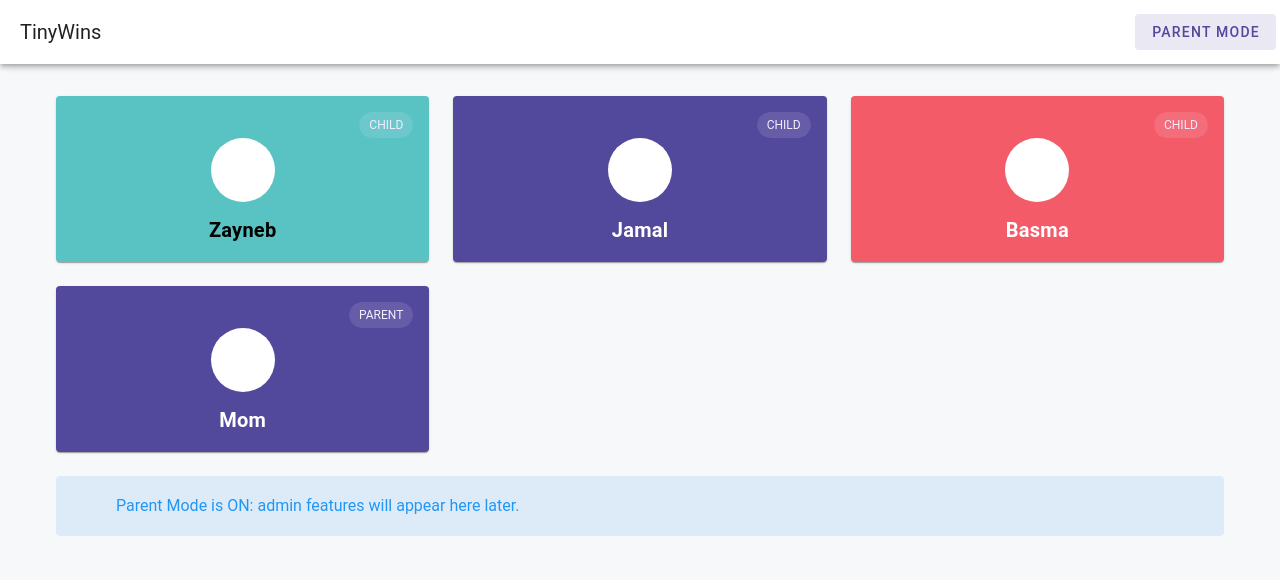
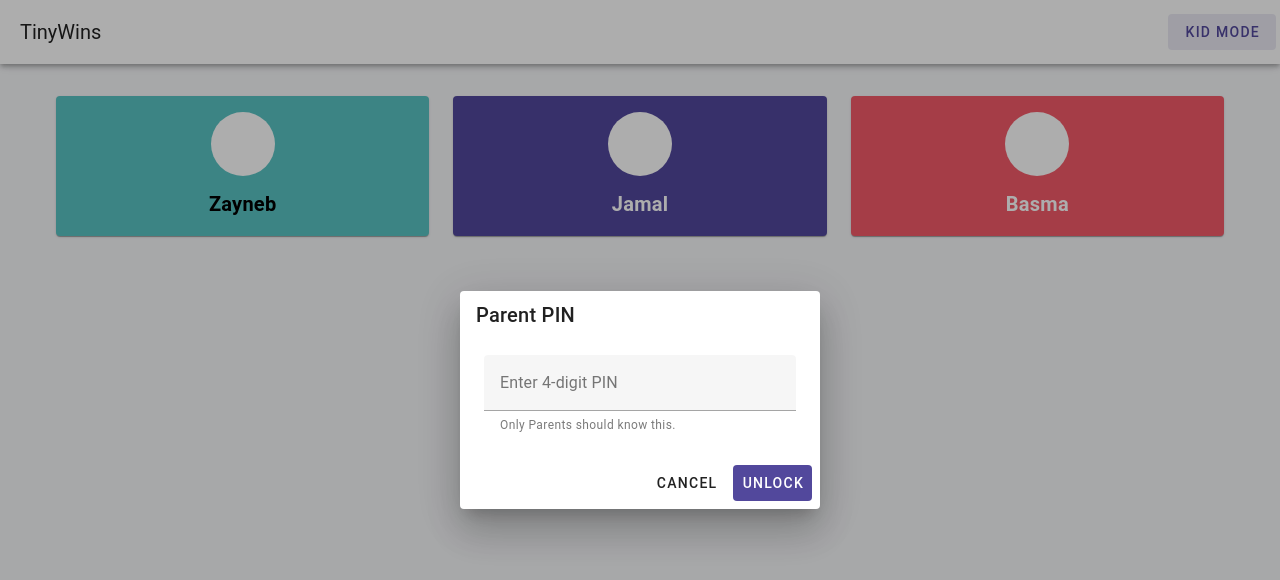
Before and after one commit to YousefSGhanem/tinywins, a Vue app in the folder frontend/: page /members in a window 1280 px wide. Both pictures are taken after a click on the button "KID MODE". Shown: the top 580 px of the page. Built offline with nearby package versions, Linux system fonts and the light colour scheme.

Commit message:
Add parent PIN Dialog to unlock parent mode

```diff
--- a/frontend/src/App.vue
+++ b/frontend/src/App.vue
@@ -2,8 +2,8 @@
   <v-app style="background-color: #F7F8FA; color: #2E2E2E;">
     <v-app-bar title="TinyWins">
       <template #append>
-        <v-btn variant="tonal" color="primary" @click="toggleParentMode">
-          {{ parentModeLabel}}
+        <v-btn variant="tonal" color="primary" @click="onModeButtonClick">
+          {{ modeLabel}}
         </v-btn>
       </template>
     </v-app-bar>
@@ -13,19 +13,72 @@
         <router-view/>
       </v-container>
     </v-main>
+
+    <v-dialog v-model="pinDialogOpen" max-width="360">
+      <v-card>
+        <v-card-title>Parent PIN</v-card-title>
+        <v-card-text>
+          <v-text-field
+            v-model="pinInput"
+            label="Enter 4-digit PIN"
+            type="password"
+            inputmode="numeric"
+            maxlength="4"
+            hint="Only Parents should know this."
+            persistent-hint
+            :error-messages="pinError"
+          />
+        </v-card-text>
+        <v-card-actions>
+          <v-spacer/>
+            <v-btn variant="text" @click="cancelPin">Cancel</v-btn>
+            <v-btn color="primary" variant="flat" @click="confirmPin">Unlock</v-btn>
+        </v-card-actions>
+      </v-card>
+    </v-dialog>
   </v-app>
 </template>
 
 
 <script setup lang="ts">
-import { computed} from 'vue'
+import {computed, ref} from 'vue'
 import {appState} from './state/appState'
 
-const parentModeLabel = computed(() => appState.isParentMode ? 'Parent Mode' : 'Kid Mode')
+const modeLabel = computed(() => appState.isParentMode ? 'Parent Mode' : 'Kid Mode')
 
-function toggleParentMode() {
-  //later we can use PIN
-  appState.isParentMode= !appState.isParentMode
+const pinDialogOpen = ref(false)
+const pinInput = ref('')
+const pinError = ref('')
+
+function onModeButtonClick() {
+  if (appState.isParentMode) {
+    appState.isParentMode= false
+    pinInput.value = ''
+    pinError.value = ''
+    return
+  }
+
+  // Kid -> Parent: Pin required
+  pinDialogOpen.value = true
+  pinInput.value = ''
+  pinError.value = ''
+}
+
+function confirmPin() {
+  if(pinInput.value === appState.parentPin) {
+    appState.isParentMode = true
+    pinDialogOpen.value = false
+    pinInput.value = ''
+    pinError.value = ''
+  } else {
+    pinError.value = 'Wrong PIN'
+  }
+}
+
+function cancelPin() {
+  pinDialogOpen.value = false
+  pinInput.value = ''
+  pinError.value = ''
 }
 
 </script>
--- a/frontend/src/state/appState.ts
+++ b/frontend/src/state/appState.ts
@@ -1,5 +1,7 @@
 import {reactive} from "vue"
 
 export const appState = reactive({
-  isParentMode: false
+  isParentMode: false,
+  // only for MVP (later i will do it with DB)
+  parentPin: '1234'
 })
```
